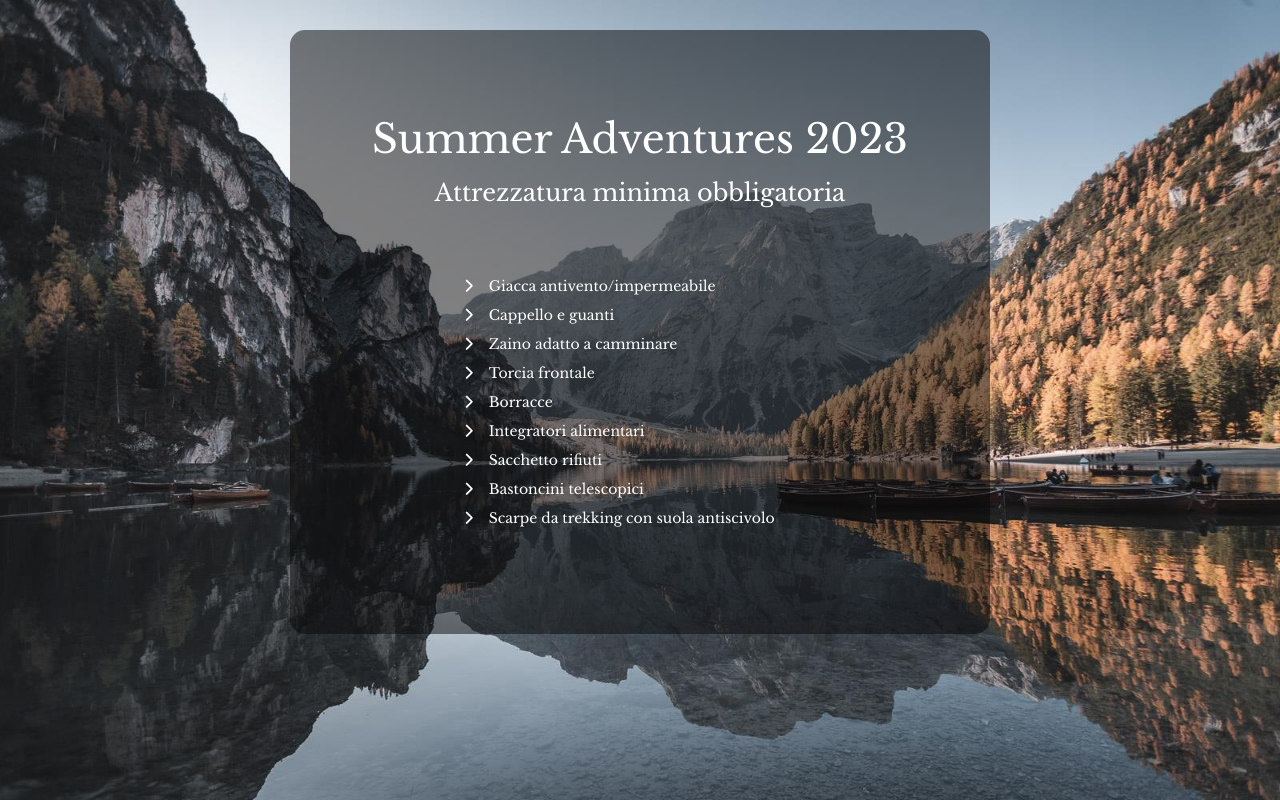
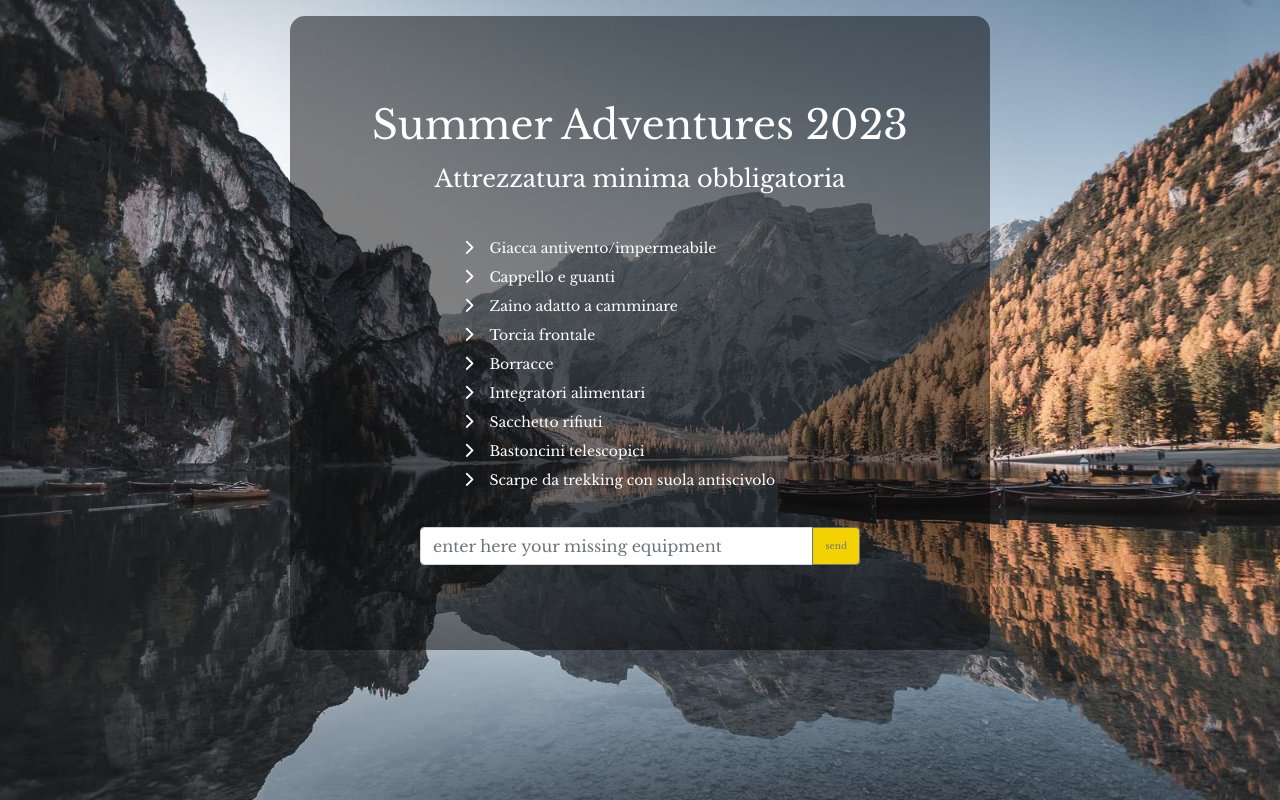
Before and after one commit to gianynx/php-todo-list-json, a PHP site: page / in a window 1280 px wide. Run offline with PHP 8.4, Linux system fonts and the light colour scheme; some libraries are stand-ins or nearby versions.

Commit message:
modify document

```diff
--- a/api.php
+++ b/api.php
@@ -4,5 +4,11 @@ $text = file_get_contents('./data.json');
 $php_array = json_decode($text, true);
 // var_dump($php_array);
 
+if (isset($_POST['toDoItem'])) {
+    $new_to_do_item = array('name' => $_POST['toDoItem']);
+    array_push($php_array, $new_to_do_item);
+    file_put_contents('./data.json', json_encode($php_array));
+}
+
 header('Content-Type: application/json');
 echo json_encode($php_array);
--- a/css/style.css
+++ b/css/style.css
@@ -4,6 +4,8 @@ CSS GENERAL
 
 :root {
     --primary_color: #ffffff;
+    --btn_color: #f4d100;
+    --btn_hover: #a9bf00;
 }
 
 /*****************************************************
@@ -24,7 +26,7 @@ body {
 
 #list_container {
     width: 700px;
-    margin-top: 30px;
+    margin-top: 1rem;
     padding: 85px 75px;
     border-radius: 15px;
     background-color: rgba(7, 7, 7, 0.5);
@@ -40,5 +42,28 @@ li {
 
 #options {
     width: 80%;
-    padding-top: 3.5rem;
+    padding-top: 2rem;
+    cursor: pointer;
 }
+
+.fa-solid {
+    font-size: 15px;
+    color: var(--primary_color);
+}
+
+.btn {
+    background-color: var(--btn_color);
+    font-size: 9px;
+}
+
+.btn:hover {
+    background-color: var(--btn_hover);
+}
+
+.input-group {
+    width: 80%;
+}
+
+.fa-person-hiking {
+    font-size: 50px;
+}
--- a/data.json
+++ b/data.json
@@ -1,38 +1,29 @@
 [
     {
-        "id": 1,
-        "name": "Giacca antivento/impermeabile"
+        "name": "Giacca antivento\/impermeabile"
     },
     {
-        "id": 2,
         "name": "Cappello e guanti"
     },
     {
-        "id": 3,
         "name": "Zaino adatto a camminare"
     },
     {
-        "id": 4,
         "name": "Torcia frontale"
     },
     {
-        "id": 5,
         "name": "Borracce"
     },
     {
-        "id": 6,
         "name": "Integratori alimentari"
     },
     {
-        "id": 7,
         "name": "Sacchetto rifiuti"
     },
     {
-        "id": 8,
         "name": "Bastoncini telescopici"
     },
     {
-        "id": 9,
         "name": "Scarpe da trekking con suola antiscivolo"
     }
 ]
--- a/index.php
+++ b/index.php
@@ -25,14 +25,18 @@
                     <h1 class="text-center">{{ title }}</h1>
                     <h4 class="text-center pt-2">{{ subtitle }}</h4>
                     <div id="options" class="mx-auto">
-                        <ul class="list-unstyled px-4" v-if="todoList.length > 0">
-                            <li class="small" v-for="(item, index) in todoList" :key="item.id">
+                        <ul class="list-unstyled px-4" v-if="toDoList.length > 0">
+                            <li class="small" v-for="(item, index) in toDoList" :key="index">
                                 <div class="option p-1 d-flex flex-row justify-content-between">
                                     <span><i class="fa-solid fa-chevron-right px-3"></i>{{ item.name }}</span>
                                 </div>
                             </li>
                         </ul>
                         <h3 class="text-center" v-else>Your list is empty!</h3>
+                    </div>
+                    <div class="input-group pt-3 mx-auto">
+                        <input type="text" class="form-control" placeholder="enter here your missing equipment" name="toDoItem" id="toDoItem" v-model="toDoItem" @keyup.enter="addItem()">
+                        <button @click="addItem()" class="btn btn-outline-secondary" type="button">send</button>
                     </div>
                 </div>
             </div>
--- a/js/script.js
+++ b/js/script.js
@@ -4,7 +4,8 @@ createApp({
         return {
             title: 'Summer Adventures 2023',
             subtitle: 'Attrezzatura minima obbligatoria',
-            todoList: [],
+            toDoList: [],
+            toDoItem: '',
             apiUrl: 'api.php'
         }
     },
@@ -12,7 +13,18 @@ createApp({
         getList() {
             axios.get(this.apiUrl).then((res) => {
                 // console.log(res.data);
-                this.todoList = res.data;
+                this.toDoList = res.data;
+            })
+        },
+        addItem() {
+            // console.log(this.toDoItem);
+            const newItem = {
+                name: this.toDoItem
+            };
+            axios.post(this.apiUrl, newItem, { headers: { 'Content-Type': 'multipart/form-data' } }).then((res) => {
+                this.toDoItem = '';
+                // console.log(res.data);
+                this.toDoList = res.data;
             })
         }
     },
```
